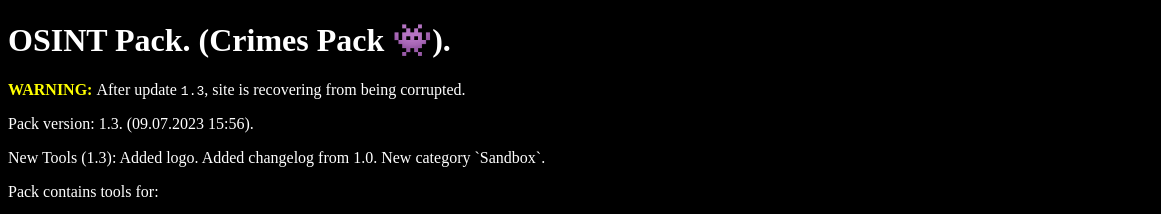
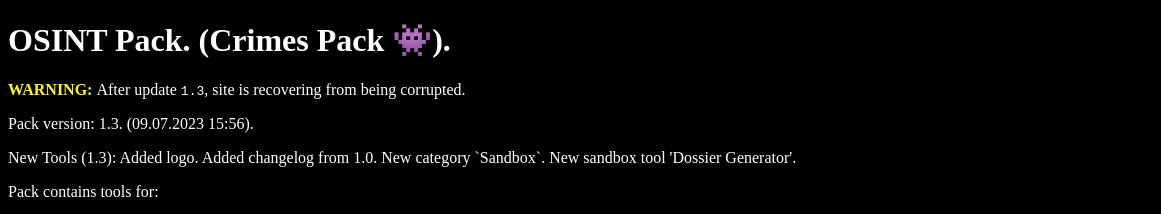
Before and after one commit to xzripper/osint, a plain HTML site: page index.html in a window 1280 px wide. Shown: the top 214 px of the page, 0-1161 px from the left. Drawn offline with Linux system fonts and the light colour scheme.

Commit message:
second commit for netlify
second commit for netlify

```diff
--- a/index.html
+++ b/index.html
@@ -35,7 +35,7 @@
 
     <p>Pack version: 1.3. (09.07.2023 15:56).</p>
 
-    <p>New Tools (1.3): Added logo. Added changelog from 1.0. New category `Sandbox`.</p>
+    <p>New Tools (1.3): Added logo. Added changelog from 1.0. New category `Sandbox`. New sandbox tool 'Dossier Generator'.</p>
 
     <p>Pack contains tools for:</p>
 
@@ -250,7 +250,7 @@
 1.0 - Starting site.
 1.1 - New tool `SourceSearchBot`. Fixes.
 1.2 - Site style update, marks for tools, tools amount, fixes, etc. New Tools: SpiderFoot (Information Gathering >> Web), PimEyes (Information Gathering >> Generic), Google Image Search (Information Gathering >> Generic) + Bypassing, Sherlock (Information Gathering >> Generic).
-1.3 - Added logo. Added changelog from 1.0. New category `Sandbox`.
+1.3 - Added logo. Added changelog from 1.0. New category `Sandbox`. New sandbox tool 'Dossier Generator'.
         </textarea>
     </details>
 </body>
```
